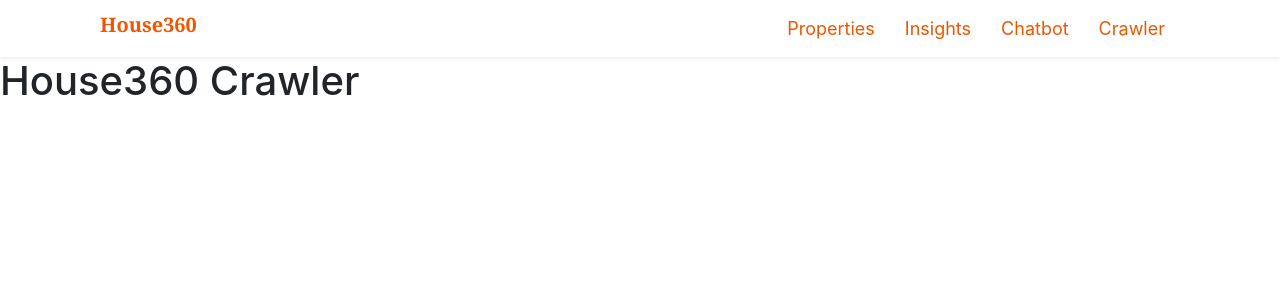
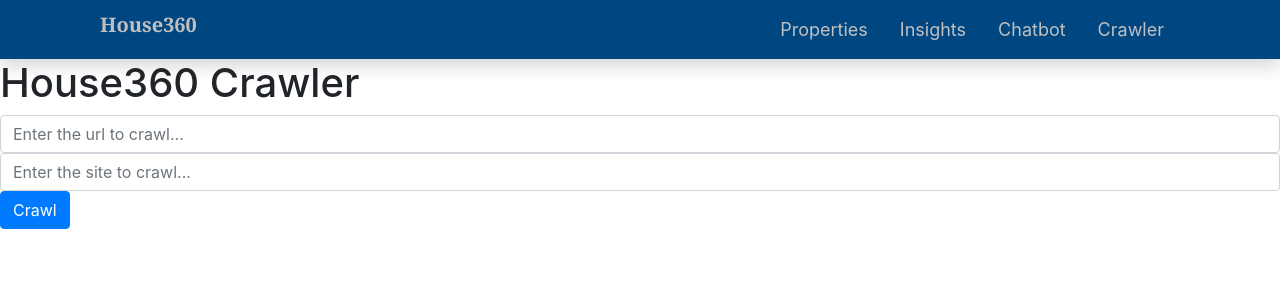
Before and after one commit to PeterKahenya/House360, a Django app: page /crawler in a window 1280 px wide. Shown: the top 300 px of the page. Run offline with Django 3.2, Linux system fonts and the light colour scheme; some libraries are stand-ins or nearby versions.

Commit message:
Added the star scraper

```diff
--- a/crawler/views.py
+++ b/crawler/views.py
@@ -1,6 +1,8 @@
 from django.shortcuts import render
 from django.http import  HttpResponse
 from django.views import View
+from .star import crawl_house
+
 
 
 class CrawlerView(View):
@@ -8,4 +10,13 @@ class CrawlerView(View):
         return render(request,"crawler.html",None,None)
 
     def post(self, request):
+        url=request.POST['url'] or "https://www.the-star.co.ke/classifieds/house-apartment-for-rent/house--nairobi"
+        site=request.POST['site']
+        # decide which crawler to use
+        print(url)
+        result=crawl_house(url)
+
+        with open("star.json","w") as f:
+            f.write(str(crawl))
+            return HttpResponse("Crawler Done")
         return HttpResponse("Post Crawler")
--- a/static/css/base.css
+++ b/static/css/base.css
@@ -9,10 +9,11 @@ body,html{
     display: flex;
     justify-content: space-between;
     padding: 10px 100px;
+    background-color: rgb(0, 70, 128);
 }
 
 .my_logo a{
-    color: #ec5700;
+    color: silver;
     font-size: 20px;
     font-weight: bolder;
     text-decoration: none;
@@ -28,12 +29,14 @@ body,html{
     margin: 0 10px;
     font-size: 18px;
     text-decoration: none;
-    color: #ec5700;
+    color: silver;
+    border: 1px solid transparent;
     padding: 5px;
 }
 
 .my_menu a:hover{
-    border: 1px solid #ec5700;
-    border-radius: 20px;
+    border: 1px solid white;
+    color: rgb(0, 70, 128);
+    background-color: whitesmoke;
 
 }
--- a/templates/base.html
+++ b/templates/base.html
@@ -11,7 +11,7 @@
     {% endblock title %}</title>
 </head>
 <body>
-    <div class="my_header shadow-sm">
+    <div class="my_header shadow">
         <div class="my_logo">
                 <a href="/">House360</a>
         </div>
--- a/templates/crawler.html
+++ b/templates/crawler.html
@@ -8,4 +8,10 @@ Crawler
 {% endblock title %}
 {% block content %}
  <h1>House360 Crawler</h1>
+<form action="" method="post">
+    {% csrf_token %}
+    <input type="text" name="url" id="" class="form-control" placeholder="Enter the url to crawl...">
+    <input type="text" name="site" id="" class="form-control" placeholder="Enter the site to crawl...">
+    <button type="submit" class="btn btn-primary">Crawl</button>
+</form>
 {% endblock content %}
```
Also changed, not shown: crawler/star.py (+5 -5 lines), static/css/chatbox.css (added, +29 -0 lines), templates/chatbot.html (+22 -2 lines), templates/nav.html (+19 -0 lines).
